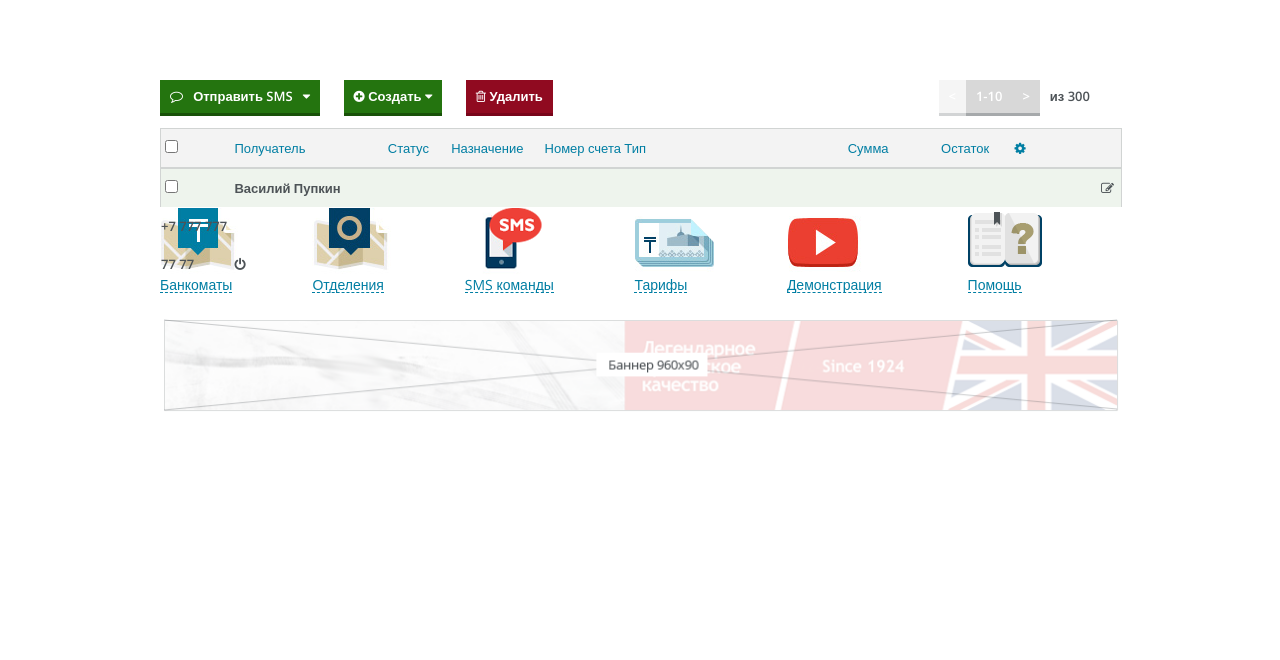
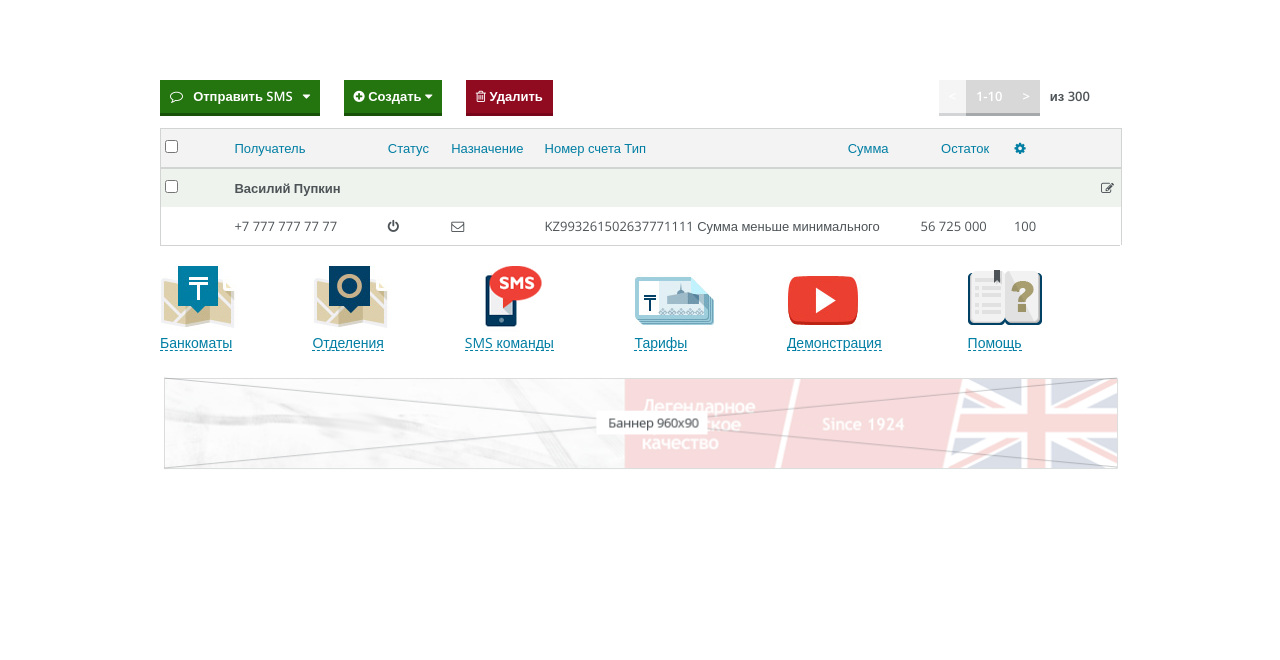
Before and after one commit to drugoi/kazkom, a plain HTML site: page account.html in a window 1280 px wide. Shown: the part 140-800 px from the top of the page. Drawn offline with nearby package versions, Linux system fonts and the light colour scheme.

Commit message:
fixes .8

```diff
--- a/account.html
+++ b/account.html
@@ -142,14 +142,14 @@
                     <li class="e-table__user__edit"><i class="icon-edit"></i></li>
                 </ul>
                 <ul class="b-table__row">
-                    <li class="e-table__check">+7 777 777 77 77</li>
-                    <li class="e-table__user"><i class="icon-off"></i></li>
-                    <li class="e-table__status"></li>
-                    <li class="e-table__destination"></li>
-                    <li class="e-table__number"></li>
-                    <li class="e-table__type"></li>
-                    <li class="e-table__sum"></li>
-                    <li class="e-table__left"></li>
+                    <li class="e-table__check"></li>
+                    <li class="e-table__user">+7 777 777 77 77</li>
+                    <li class="e-table__status"><i class="icon-off"></i></li>
+                    <li class="e-table__destination"><i class="icon-envelope-alt"></i></li>
+                    <li class="e-table__number">KZ993261502637771111</li>
+                    <li class="e-table__type">Сумма меньше минимального</li>
+                    <li class="e-table__sum">56 725 000</li>
+                    <li class="e-table__left">100</li>
                 </ul>
             </div>
         </div>
--- a/css/account.css
+++ b/css/account.css
@@ -246,6 +246,7 @@ header.affix {
 
 .b-table {
     clear: both;
+    margin-bottom: 20px;
 }
 .b-table__head {
     background: #f3f3f3;
@@ -308,7 +309,18 @@ header.affix {
     max-width: 20px;
     width: 100%;
 }
-.b-table__user {
+.b-table__row {
+    background: #FFFFFF;
+    height: 38px;
+    border: 1px solid #d1d4d3;
+    border-bottom: none;
+    border-top: none;
+    color: #4d5357;
+    font-size: 13px;
+    line-height: 38px;
+    width: 100%;
+}
+.b-table__user-row {
     background: #eef4ed;
     height: 38px;
     border: 1px solid #d1d4d3;
@@ -319,9 +331,8 @@ header.affix {
     line-height: 38px;
     width: 100%;
 }
-.b-table__row,
-.b-table__user-row {
-    width: 100%;
+.b-table__user {
+    border-bottom: 1px solid #d1d4d3;
 }
 .e-table__user__edit {
     float: right;
```
